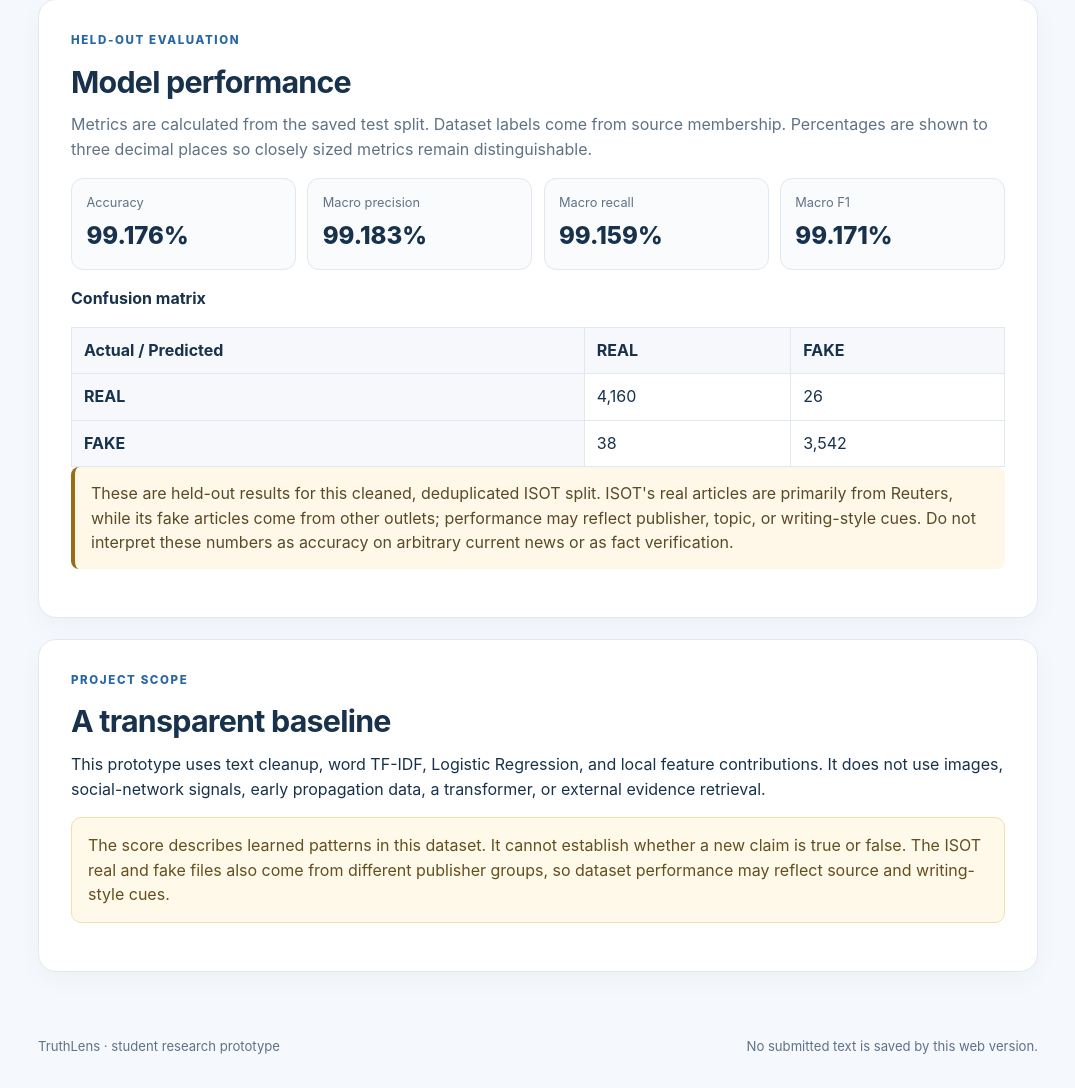
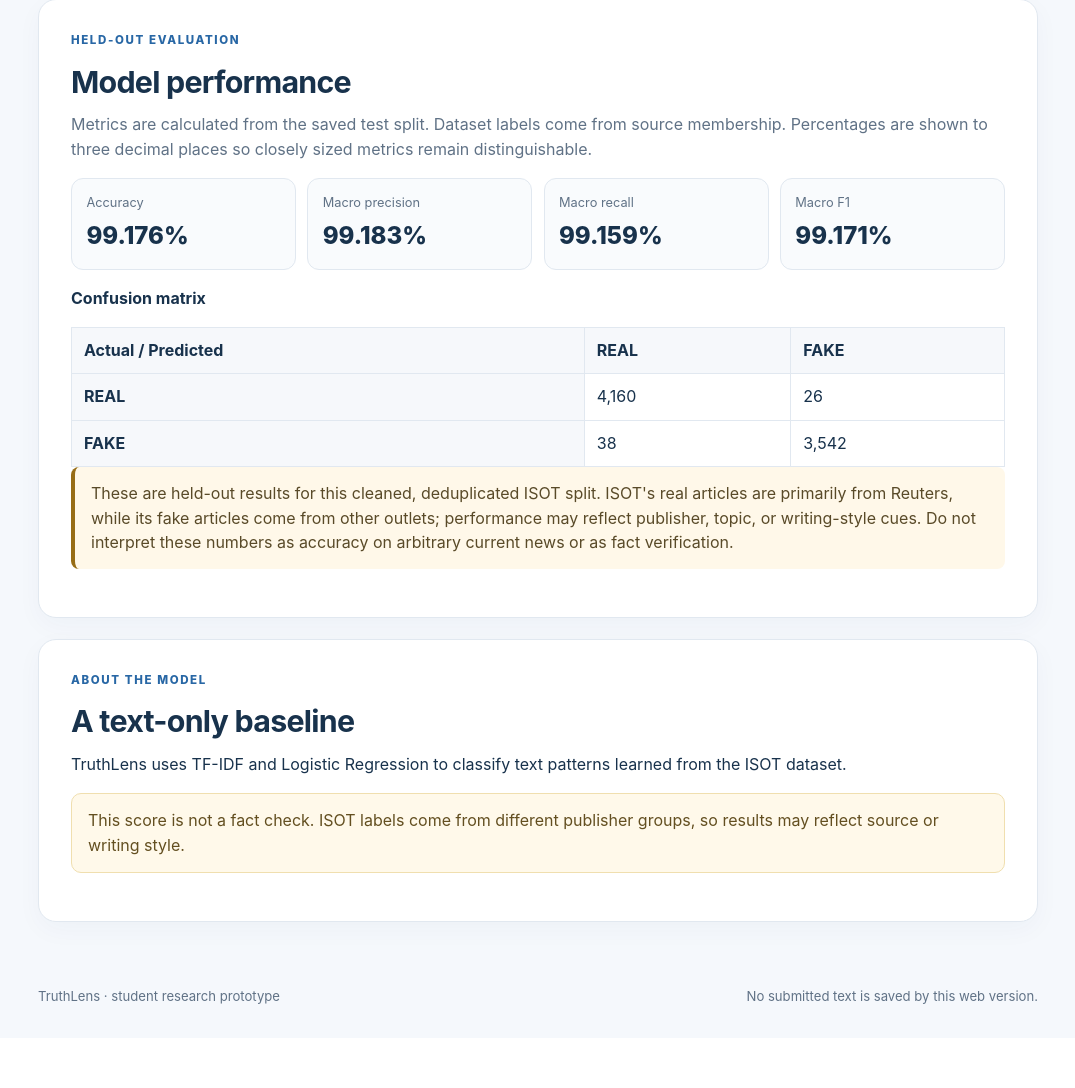
Before and after one commit to MarufAhamed-ui/Fake-News, a Flask app: page / in a window 1280 px wide. Shown: the part 1366-2454 px from the top of the page, without its empty margins (102-1177 px from the left). After the commit the page ends 2370 px from the top, so only its background shows below. Run offline with Flask 3, Linux system fonts and the light colour scheme; data that the repository does not hold is empty.

Commit message:
Simplify model scope section

```diff
--- a/domain_version/templates/index.html
+++ b/domain_version/templates/index.html
@@ -74,10 +74,10 @@
     </section>
 
     <section id="about" class="panel about">
-      <p class="eyebrow">PROJECT SCOPE</p>
-      <h2>A transparent baseline</h2>
-      <p>This prototype uses text cleanup, word TF-IDF, Logistic Regression, and local feature contributions. It does not use images, social-network signals, early propagation data, a transformer, or external evidence retrieval.</p>
-      <p class="warning">The score describes learned patterns in this dataset. It cannot establish whether a new claim is true or false. The ISOT real and fake files also come from different publisher groups, so dataset performance may reflect source and writing-style cues.</p>
+      <p class="eyebrow">ABOUT THE MODEL</p>
+      <h2>A text-only baseline</h2>
+      <p>TruthLens uses TF-IDF and Logistic Regression to classify text patterns learned from the ISOT dataset.</p>
+      <p class="warning">This score is not a fact check. ISOT labels come from different publisher groups, so results may reflect source or writing style.</p>
     </section>
   </main>
 
```
